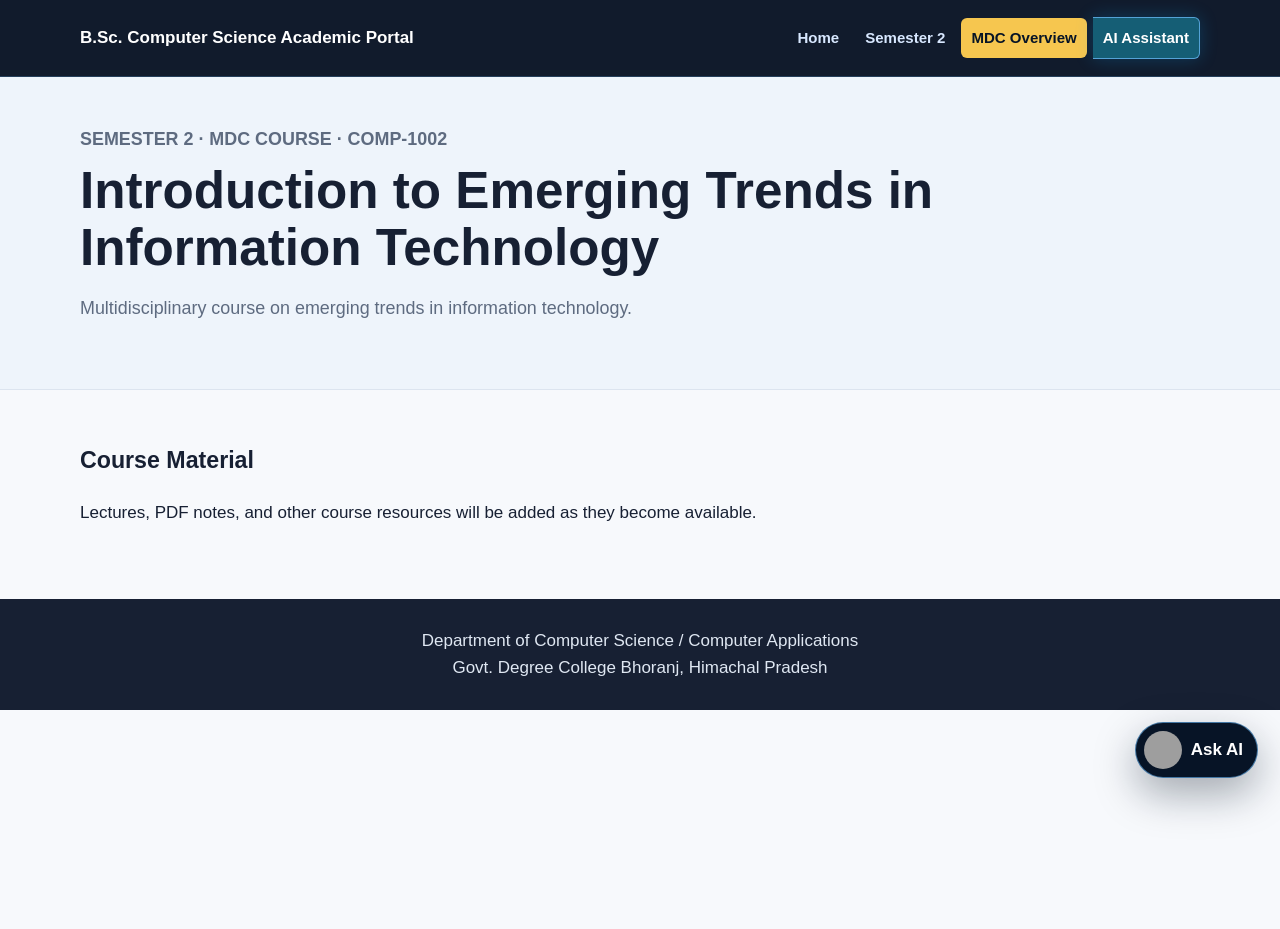
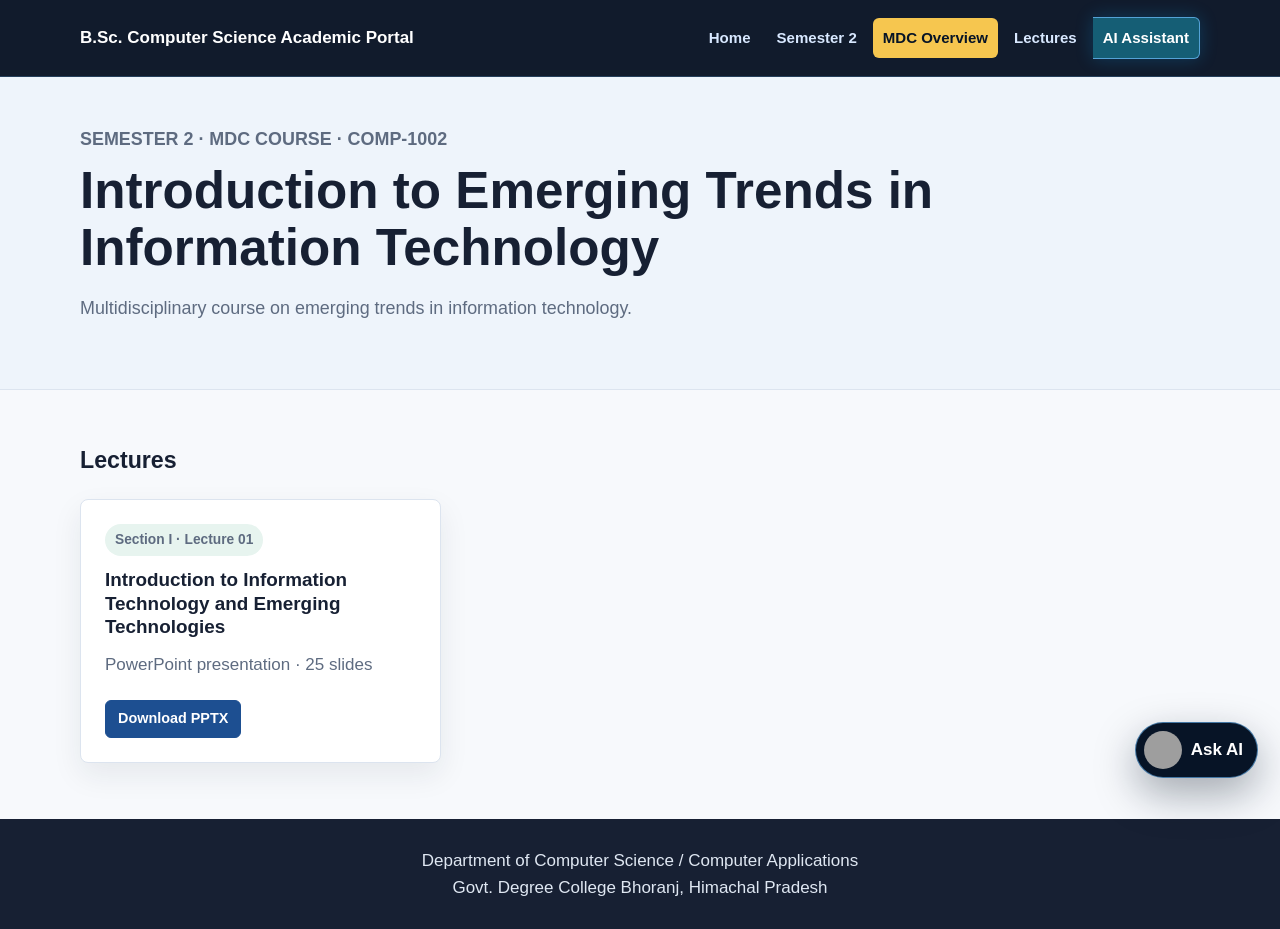
Before and after one commit to abhiresearchscholar-cmyk/bsc-cs-academic-portal, a plain HTML site: page mdc-emerging-trends-information-technology.html in a window 1280 px wide. Before the commit the page ends 800 px from the top, so only its background shows below. Drawn offline with Linux system fonts and the light colour scheme; grey boxes are pictures that could not be loaded.

Commit message:
Add COMP-1002 Section I Lecture 01 slides

```diff
--- a/mdc-emerging-trends-information-technology.html
+++ b/mdc-emerging-trends-information-technology.html
@@ -12,7 +12,7 @@
       <a class="site-brand" href="index.html"><span>B.Sc. Computer Science Academic Portal</span></a>
       <button class="nav-toggle" type="button" aria-label="Open navigation" aria-expanded="false"><span></span><span></span><span></span></button>
       <nav class="site-nav" aria-label="Main navigation">
-        <a href="index.html">Home</a><a href="semester-2.html">Semester 2</a><a href="mdc-emerging-trends-information-technology.html" class="active">MDC Overview</a><a href="ai-assistant.html" class="nav-ai">AI Assistant</a>
+        <a href="index.html">Home</a><a href="semester-2.html">Semester 2</a><a href="mdc-emerging-trends-information-technology.html" class="active">MDC Overview</a><a href="mdc-emerging-trends-information-technology.html#mdc-lectures">Lectures</a><a href="ai-assistant.html" class="nav-ai">AI Assistant</a>
       </nav>
     </div>
   </header>
@@ -24,10 +24,17 @@
         <p>Multidisciplinary course on emerging trends in information technology.</p>
       </div>
     </section>
-    <section class="section">
+    <section class="section" id="mdc-lectures">
       <div class="container">
-        <div class="section-heading"><h2>Course Material</h2></div>
-        <p>Lectures, PDF notes, and other course resources will be added as they become available.</p>
+        <div class="section-heading"><h2>Lectures</h2></div>
+        <div class="lecture-grid">
+          <article class="card lecture-card">
+            <p class="tag">Section I · Lecture 01</p>
+            <h2>Introduction to Information Technology and Emerging Technologies</h2>
+            <p>PowerPoint presentation · 25 slides</p>
+            <div class="card-actions"><a href="downloads/semester2/mdc/lectures/section-i-lecture-01-introduction-to-it-and-emerging-technologies.pptx" class="button small" download>Download PPTX</a></div>
+          </article>
+        </div>
       </div>
     </section>
   </main>
```
Also changed, not shown: 1 other file.
